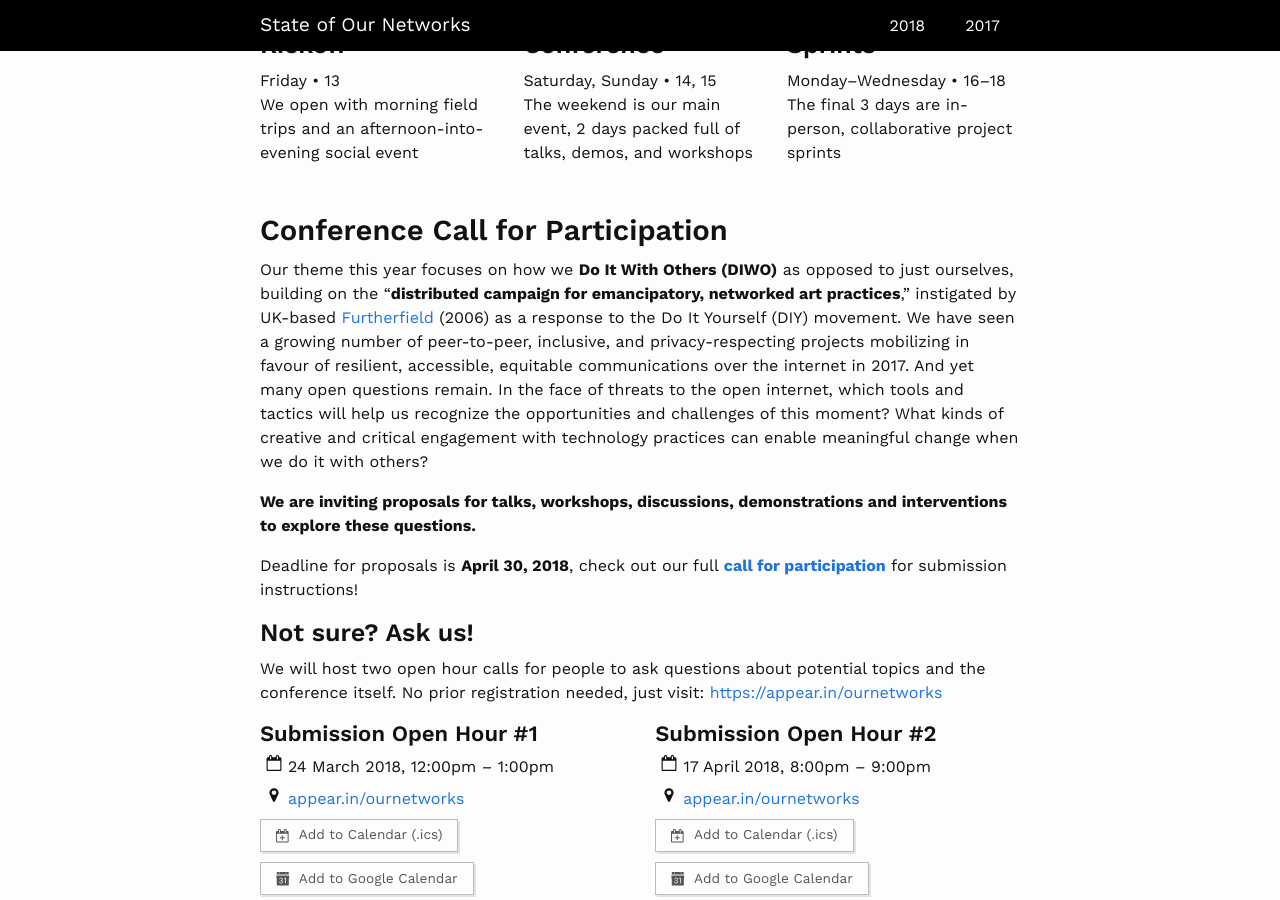
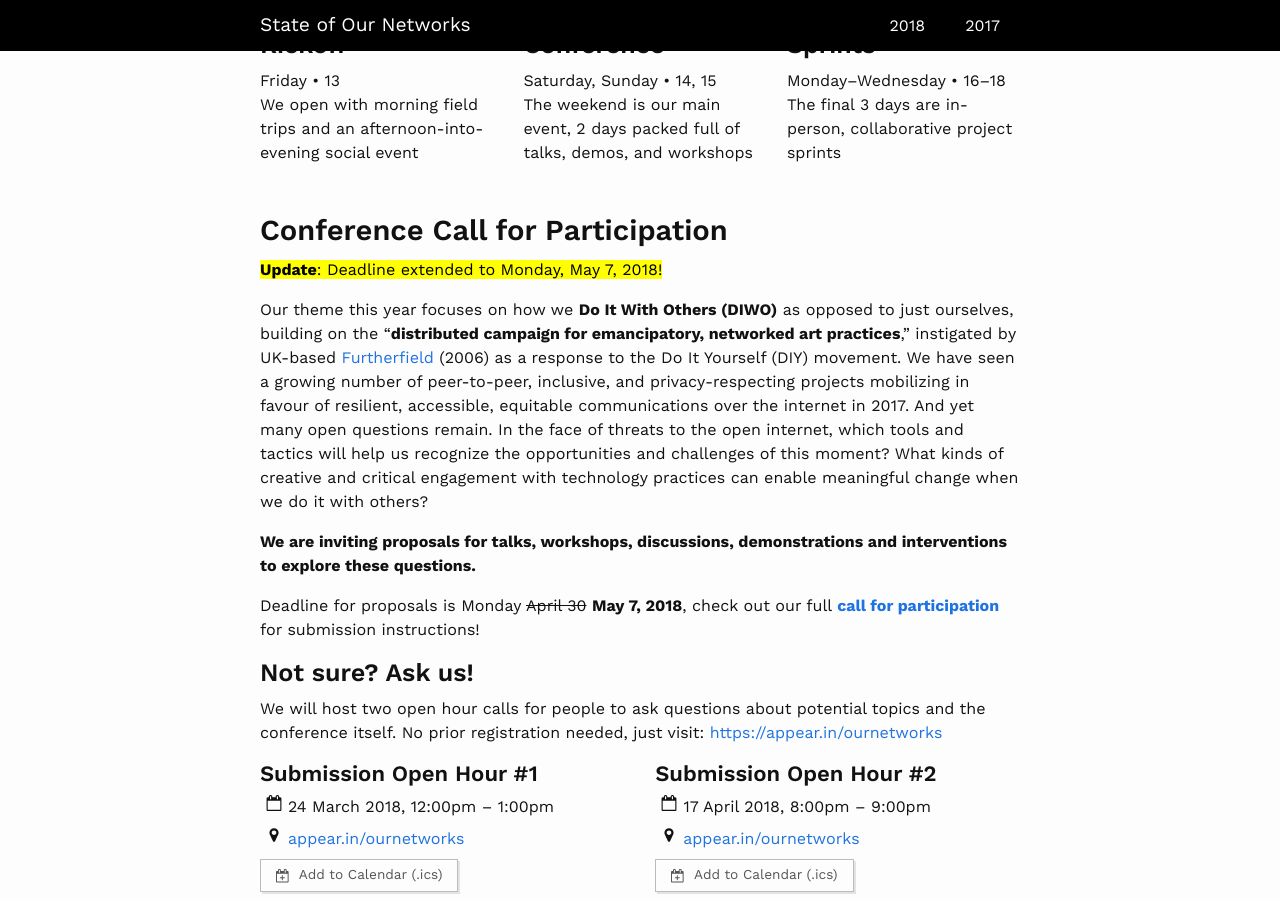
Before and after one commit to ournetworks/ournetworks.ca, a Jekyll site: the page built from index.md, in a window 1280 px wide and 900 px high, scrolled down 270 px. Built offline with Jekyll 4.4.1, drawn with Linux system fonts in a browser that asks for light colours.

Commit message:
Updated CFP deadline (#17)
* Updated front page deadline
* Emphasized active date.
* Updated 2018 CFP deadline.
* Use mark html element on the new May deadline.
* switch to html in mark block

```diff
--- a/index.md
+++ b/index.md
@@ -31,11 +31,13 @@
 
 ## Conference Call for Participation
 
+<mark><strong>Update</strong>: Deadline extended to Monday, May 7, 2018!</mark>
+
 Our theme this year focuses on how we **Do It With Others (DIWO)** as opposed to just ourselves, building on the "**distributed campaign for emancipatory, networked art practices**," instigated by UK-based [Furtherfield](http://archive.furtherfield.org/projects/diwo-do-it-others-resource) (2006) as a response to the Do It Yourself (DIY) movement. We have seen a growing number of peer-to-peer, inclusive, and privacy-respecting projects mobilizing in favour of resilient, accessible, equitable communications over the internet in 2017. And yet many open questions remain. In the face of threats to the open internet, which tools and tactics will help us recognize the opportunities and challenges of this moment? What kinds of creative and critical engagement with technology practices can enable meaningful change when we do it with others?
 
 **We are inviting proposals for talks, workshops, discussions, demonstrations and interventions to explore these questions.**
 
-Deadline for proposals is **April 30, 2018**, check out our full [**call for participation**](./2018) for submission instructions!
+Deadline for proposals is Monday ~~April 30~~ **May 7, 2018**, check out our full [**call for participation**](./2018) for submission instructions!
 
 ### Not sure? Ask us!
 
```
Also changed, not shown: 2018.md (+3 -1 lines).
